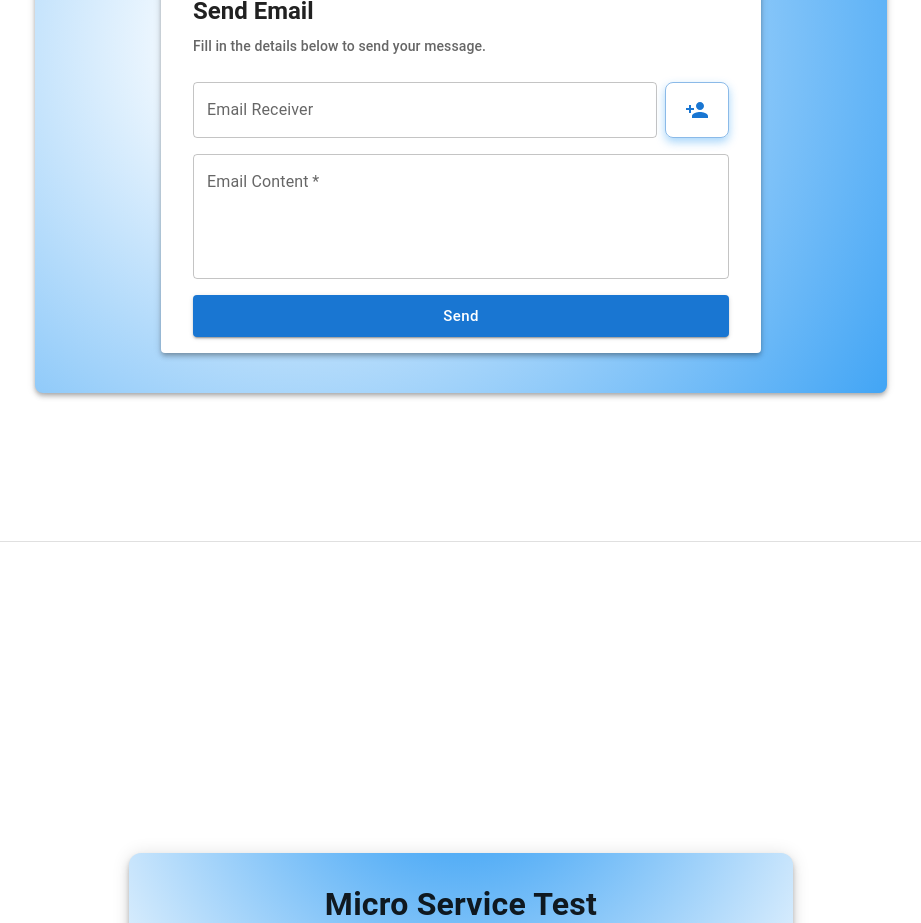
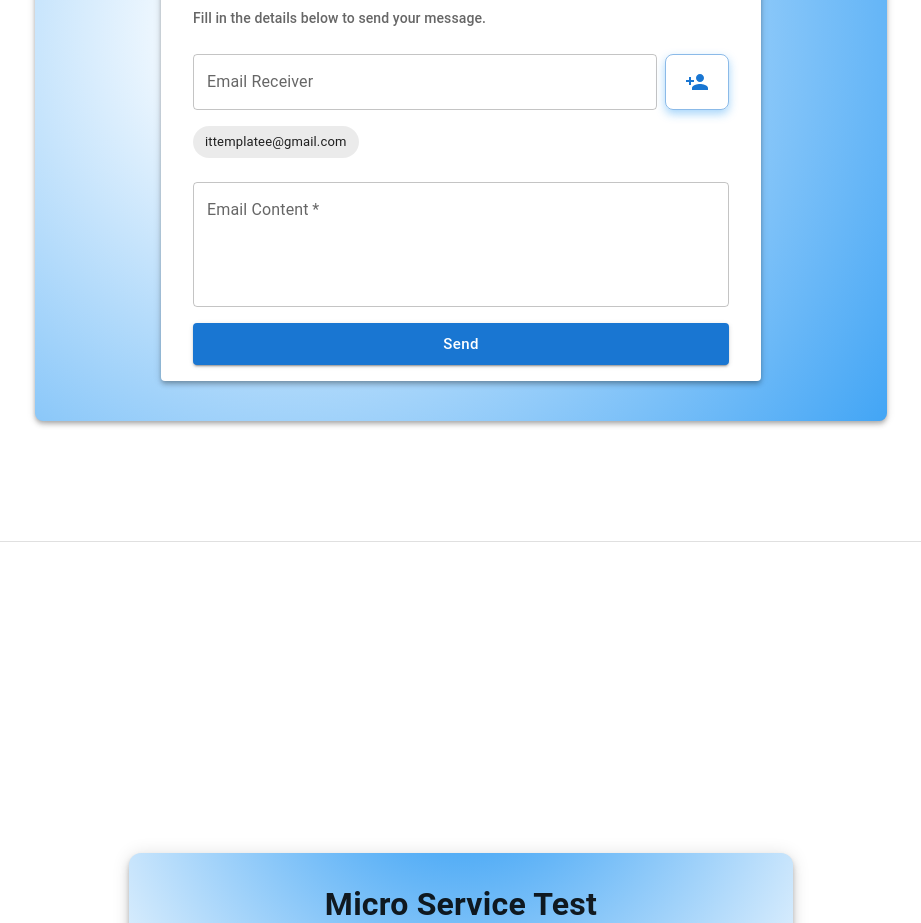
Before and after one commit to ahmettoguz/Micro-Frontend, a React (Vite) app: page / in a window 1280 px wide. Shown: the part 1060-1983 px from the top of the page, without its empty margins (179-1100 px from the left). Built offline with nearby package versions, Linux system fonts and the light colour scheme.

Commit message:
i#304 default receipent added

```diff
--- a/src/components/components/EmailForm.tsx
+++ b/src/components/components/EmailForm.tsx
@@ -17,7 +17,9 @@ import { XLoadingButton } from "../core/components/XLoadingButton";
 
 export default function EmailForm() {
   const { showSnackbar } = useSnackbarUtils();
-  const [emailReceivers, setEmailReceivers] = useState([]);
+  const [emailReceivers, setEmailReceivers] = useState([
+    "ittemplatee@gmail.com",
+  ]);
   const [emailReceiver, setEmailReceiver] = useState("");
   const [content, setContent] = useState("");
   const [loading, setLoading] = useState(false);
@@ -25,6 +27,10 @@ export default function EmailForm() {
   const [receiversError, setReceiversError] = useState(false);
 
   const theme = useTheme();
+
+  const handleSubmit = (event) => {
+    event.preventDefault();
+  };
 
   const handleAddReceiver = () => {
     if (
@@ -128,6 +134,7 @@ export default function EmailForm() {
         {/* form */}
         <Box
           component="form"
+          onSubmit={handleSubmit}
           sx={{
             display: "flex",
             flexDirection: "column",
@@ -171,9 +178,19 @@ export default function EmailForm() {
           </Box>
 
           {/* receivers chips */}
+
           {emailReceivers.length !== 0 && (
             <Box sx={{ display: "flex", gap: 1, flexWrap: "wrap" }}>
-              {emailReceivers.map((receiver, index) => (
+              {emailReceivers.map((receiver, index) =>
+                receiver === "ittemplatee@gmail.com" ? (
+                  <Chip
+                    key={index}
+                    label={receiver}
+                    sx={{
+                      mb: 1,
+                    }}
+                  />
+                ) : (
                   <Chip
                     key={index}
                     label={receiver}
@@ -182,7 +199,8 @@ export default function EmailForm() {
                       mb: 1,
                     }}
                   />
-              ))}
+                )
+              )}
             </Box>
           )}
 
--- a/src/components/sections/EmailSection.tsx
+++ b/src/components/sections/EmailSection.tsx
@@ -33,7 +33,7 @@ export const EmailSection = () => {
               : `radial-gradient(circle at 30% 30%, black 40%, ${theme.palette.primary.dark})`,
           transition: "transform 0.3s, box-shadow 0.3s",
           "&:hover": {
-            transform: "scale(1.03)",
+            transform: "scale(1.01)",
             boxShadow: 8,
           },
         }}
```
Lines whose indentation alone changed are shown as unchanged.
